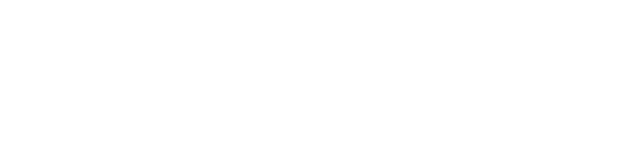
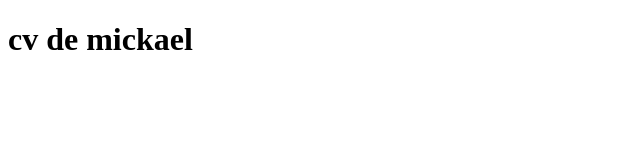
Before and after one commit to mickaeldelhommelle/.github.io, a plain HTML site: page index.html in a window 1280 px wide. Shown: the whole page, without its empty margins (0-640 px from the left). Drawn offline with Linux system fonts and the light colour scheme.

Commit message:
titre cv

```diff
--- a/index.html
+++ b/index.html
@@ -6,6 +6,7 @@
     <title>mon cv</title>
 </head>
 <body>
+    <h1>cv de mickael</h1>
 
 </body>
 </html>
```
